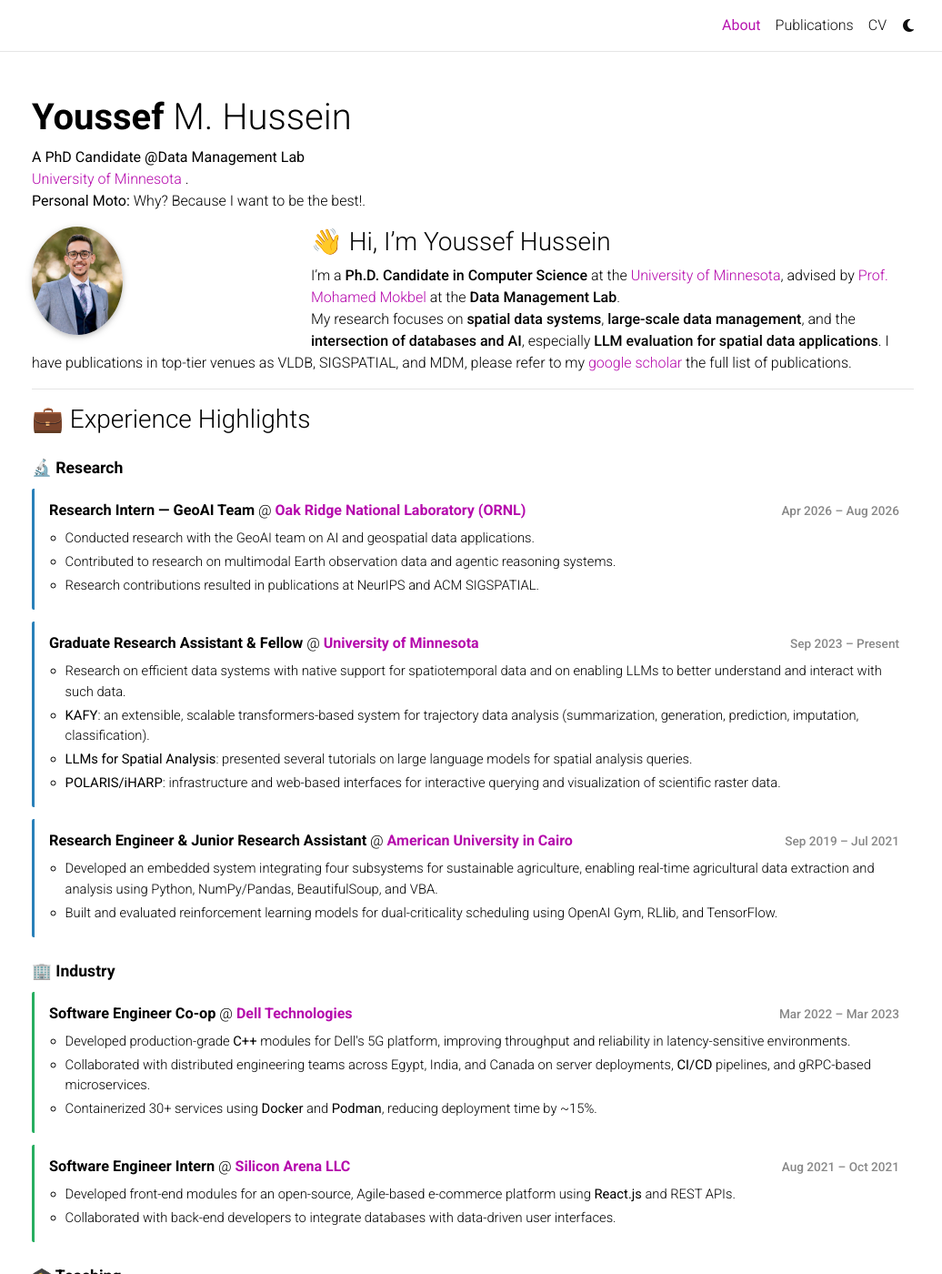
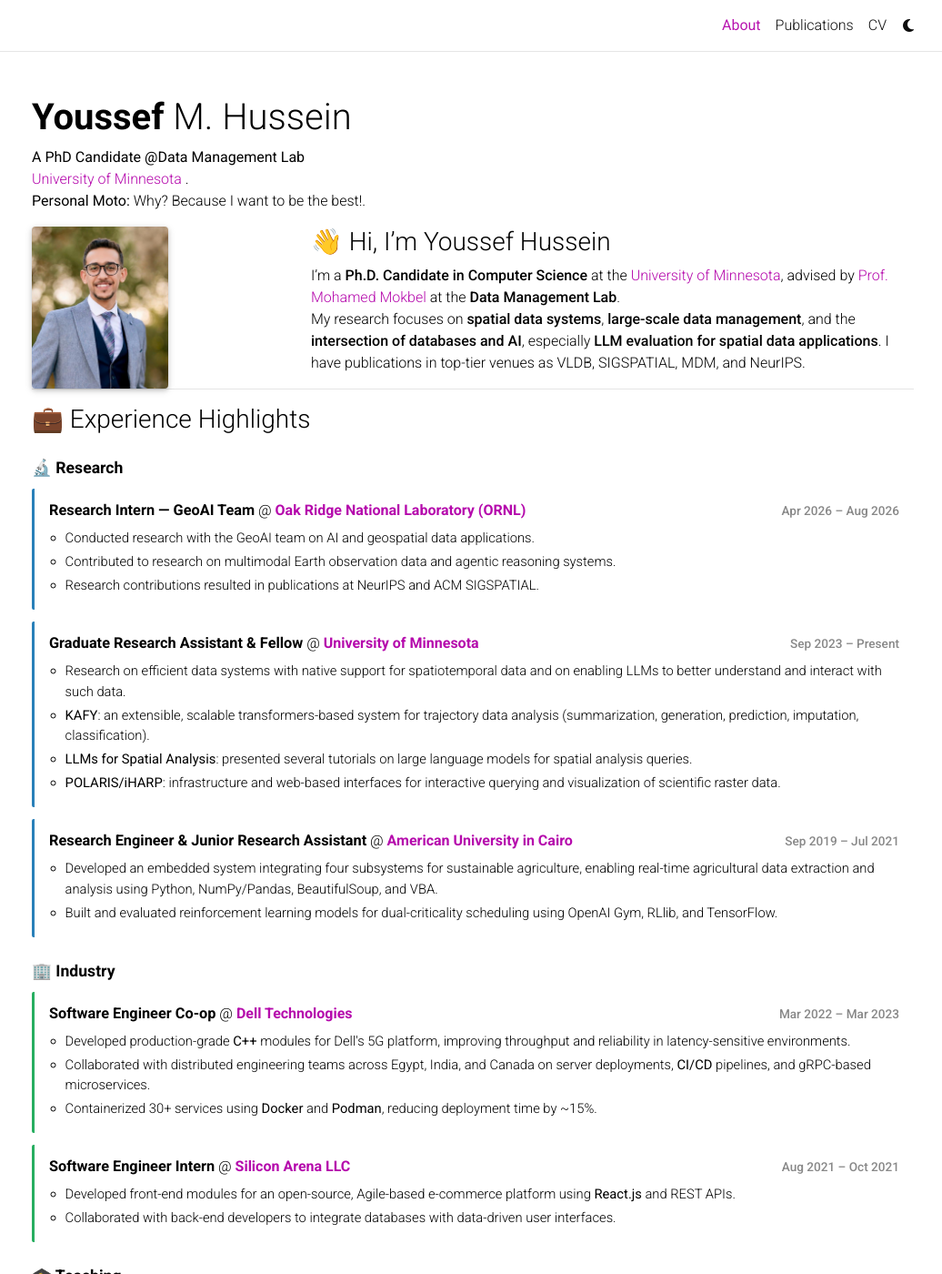
Before and after one commit to joHussien/joHussien.github.io, a Jekyll site: the page built from _pages/about.md, in a window 1280 px wide and 1400 px high. Shown: the whole window at 91% size, without its empty margins (120-1156 px from the left). Built offline with Jekyll 4.4.1, drawn with Linux system fonts in a browser that asks for light colours; full-size pictures stand in for the smaller copies a plugin makes; comment, search, counter and statistics services are not loaded; a style sheet for code colours, icons or effects is not loaded.

Commit message:
updating width

```diff
--- a/_pages/about.md
+++ b/_pages/about.md
@@ -18,14 +18,14 @@
 ---
 ### 👋 Hi, I’m Youssef Hussein
 I’m a **Ph.D. Candidate in Computer Science** at the [University of Minnesota](https://cse.umn.edu/cs), advised by [Prof. Mohamed Mokbel](https://cse.umn.edu/cs/mohamed-mokbel) at the **Data Management Lab**.
-My research focuses on **spatial data systems**, **large-scale data management**, and the **intersection of databases and AI**, especially **LLM evaluation for spatial data applications**. I have publications in top-tier venues as VLDB, SIGSPATIAL, and MDM, please refer to my [google scholar](https://scholar.google.com/citations?user=_aZutVoAAAAJ&hl=en) the full list of publications.
+My research focuses on **spatial data systems**, **large-scale data management**, and the **intersection of databases and AI**, especially **LLM evaluation for spatial data applications**. I have publications in top-tier venues as VLDB, SIGSPATIAL, MDM, and NeurIPS.
 
 ---
 
 <style>
   .profile img {
-  width: 100px !important;
-  max-width: 100px !important;
+  width: 150px !important;
+  max-width: 150px !important;
 }
 .exp-list {
   list-style: none;
```
Also changed, not shown: other parts of _pages/about.md (+2 -2 lines).
